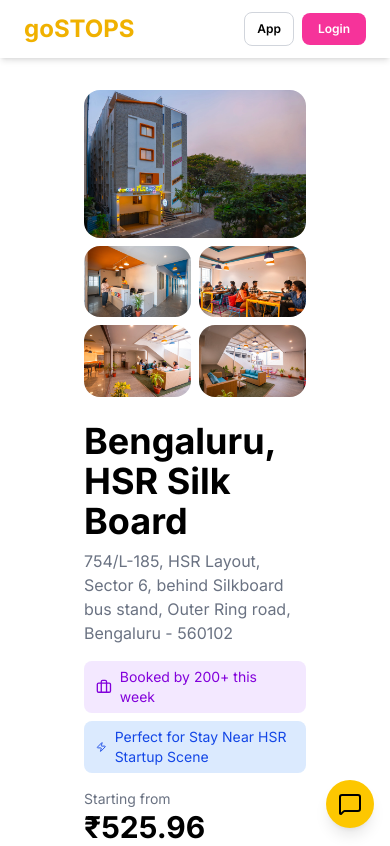
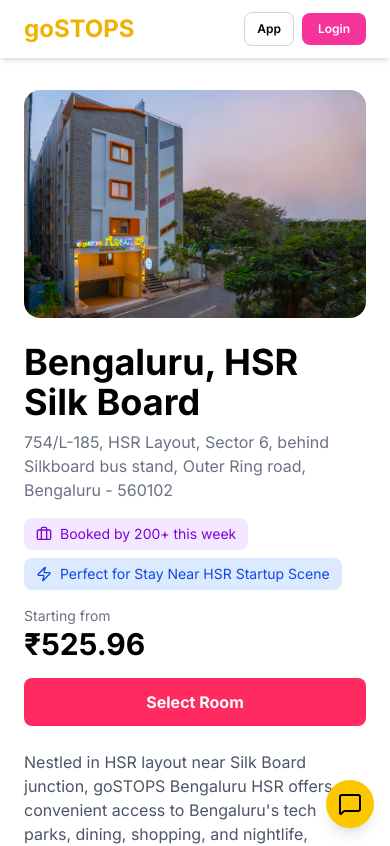
Before and after one commit to Rushikumar-06/gostop, a Next.js app: page / in a window 390 px wide. Shown: the top 846 px of the page. Built offline with nearby package versions, Linux system fonts and the light colour scheme.

Commit message:
mobile view ui update

```diff
--- a/app/page.js
+++ b/app/page.js
@@ -11,7 +11,7 @@
   return (
     <div className="container mx-auto px-6 py-8">
 
-        <div className="ml-15 mr-15">
+        <div className="md:ml-15 md:mr-15">
           <HeroGallery />
           <HostelInfo />
           <div className="md:grid md:grid-cols-12 gap-x-9 px-[16px] md:px-[32px] lg:px-[48px] xl:px-[64px] xxl:px-[112px]">
--- a/components/sections/HeroGallery.jsx
+++ b/components/sections/HeroGallery.jsx
@@ -14,7 +14,7 @@
         />
       </div>
 
-      <div className="grid grid-cols-2 gap-2 sm:col-span-2">
+      <div className="hidden md:grid grid-cols-2 gap-2 sm:col-span-2">
         <div className=" ">
           <Image
             src="/images/hero-2.webp"
```
